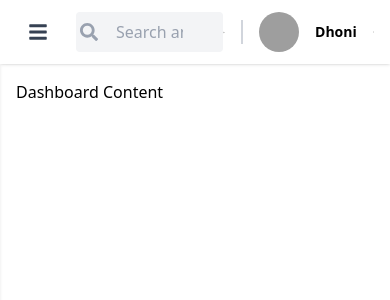
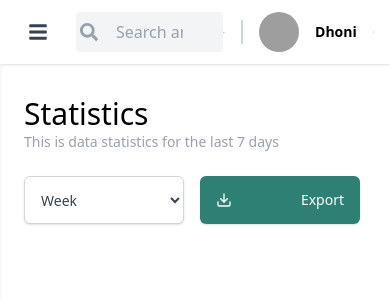
Before and after one commit to MahatoAmaR2/-Hospital-Management-Dashboard, a React (Vite) app: page / in a window 390 px wide. Shown: the top 300 px of the page. Built offline with nearby package versions, Linux system fonts and the light colour scheme; grey boxes are pictures that could not be loaded.

Commit message:
add responsive Dashboard layout with statistics header and export functionality

```diff
--- a/src/pages/Dashboard.jsx
+++ b/src/pages/Dashboard.jsx
@@ -1,19 +1,55 @@
-import React from 'react'
-import Sidebar from '../components/Sidebar'
+import React, { useState } from "react";
+import Sidebar from "../components/Sidebar";
+import { FiDownload } from "react-icons/fi";
 
 const Dashboard = () => {
+  const [selected, setSelected] = useState("Week");
+
+  const options = ["Week", "Month", "Year"];
+
   return (
     <>
-        <div className="flex">
-            <div className="sidebar hidden md:block">
-            <Sidebar />
+      <div className="flex w-full">
+        <div className="sidebar hidden md:block ">
+          <Sidebar />
+        </div>
+        <div className=" md:w-9/12 ">
+          <div className="flex w-full flex-col md:flex-row ml-6 my-8 justify-between">
+            <div className="flex flex-col ">
+              <h1 className="text-3xl font-medium">Statistics</h1>
+              <p className="text-sm text-gray-400 font-medium">
+                This is data statistics for the last 7 days
+              </p>
             </div>
-            <div className="p-4 flex-1">
-                Dashboard Content
+            <div className="flex gap-4 mt-6">
+              <div className="relative inline-block">
+                <select
+                  value={selected}
+                  onChange={(e) => setSelected(e.target.value)}
+                  className="block h-12 w-40 px-3 py-2 text-sm text-gray-700 bg-white border border-gray-300 rounded-md shadow-sm
+             hover:bg-green-50 focus:outline-none focus:ring-2 focus:ring-green-200 focus:border-green-300
+             transition-colors duration-200 cursor-pointer"
+                >
+                  {options.map((option) => (
+                    <option key={option} value={option}>
+                      {option}
+                    </option>
+                  ))}
+                </select>
+              </div>
+              <button
+                className="flex items-center h-12 w-40 justify-between gap-2 px-4 py-2 bg-[#2E8075] text-white text-sm font-medium rounded-md
+                shadow-sm cursor-pointer transition-transform duration-200 ease-in-out hover:scale-95"
+              >
+                <FiDownload className="w-4 h-4" />
+                Export
+              </button>
             </div>
+          </div>
         </div>
+      </div>
     </>
-  )
-}
+  );
+};
 
-export default Dashboard
+export default Dashboard;
```
